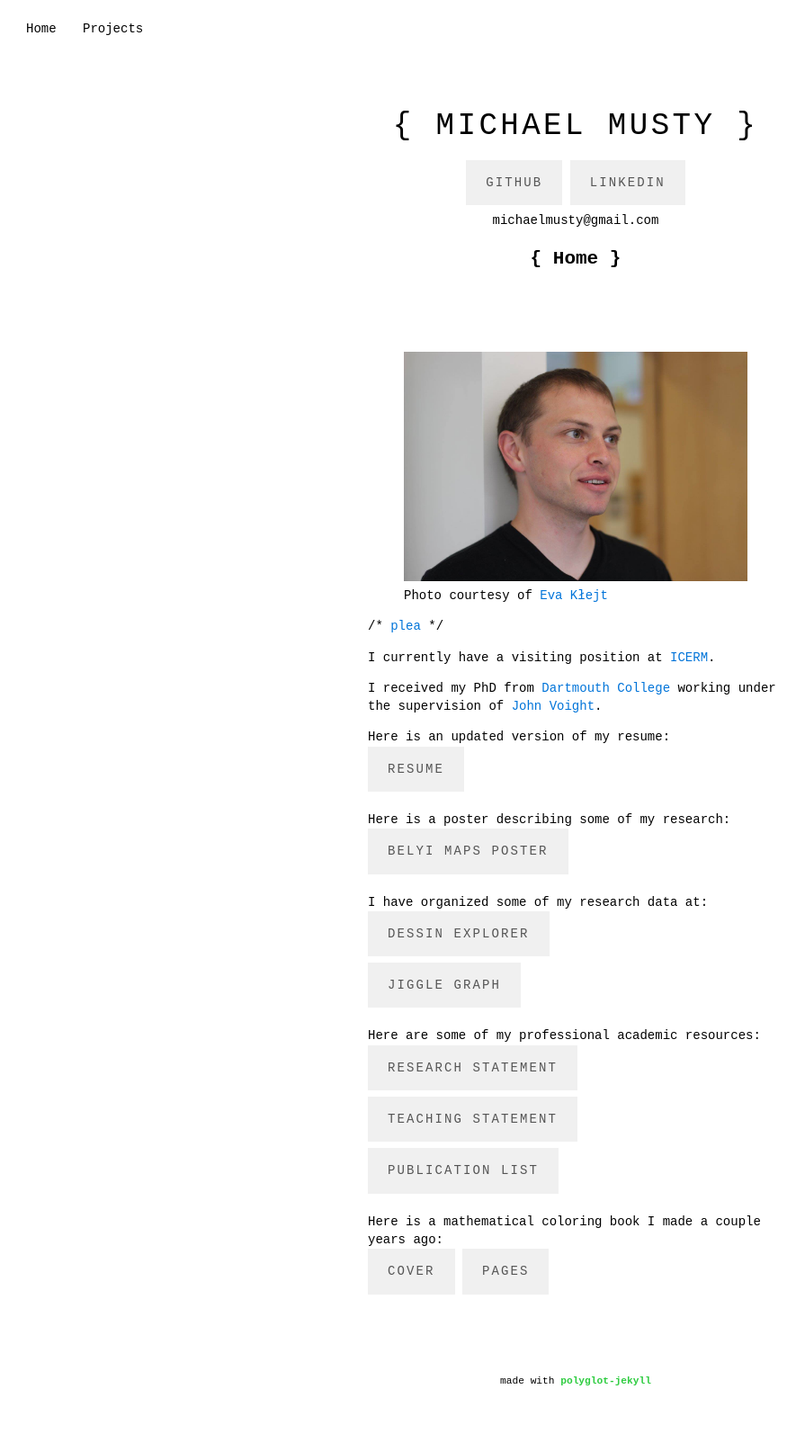
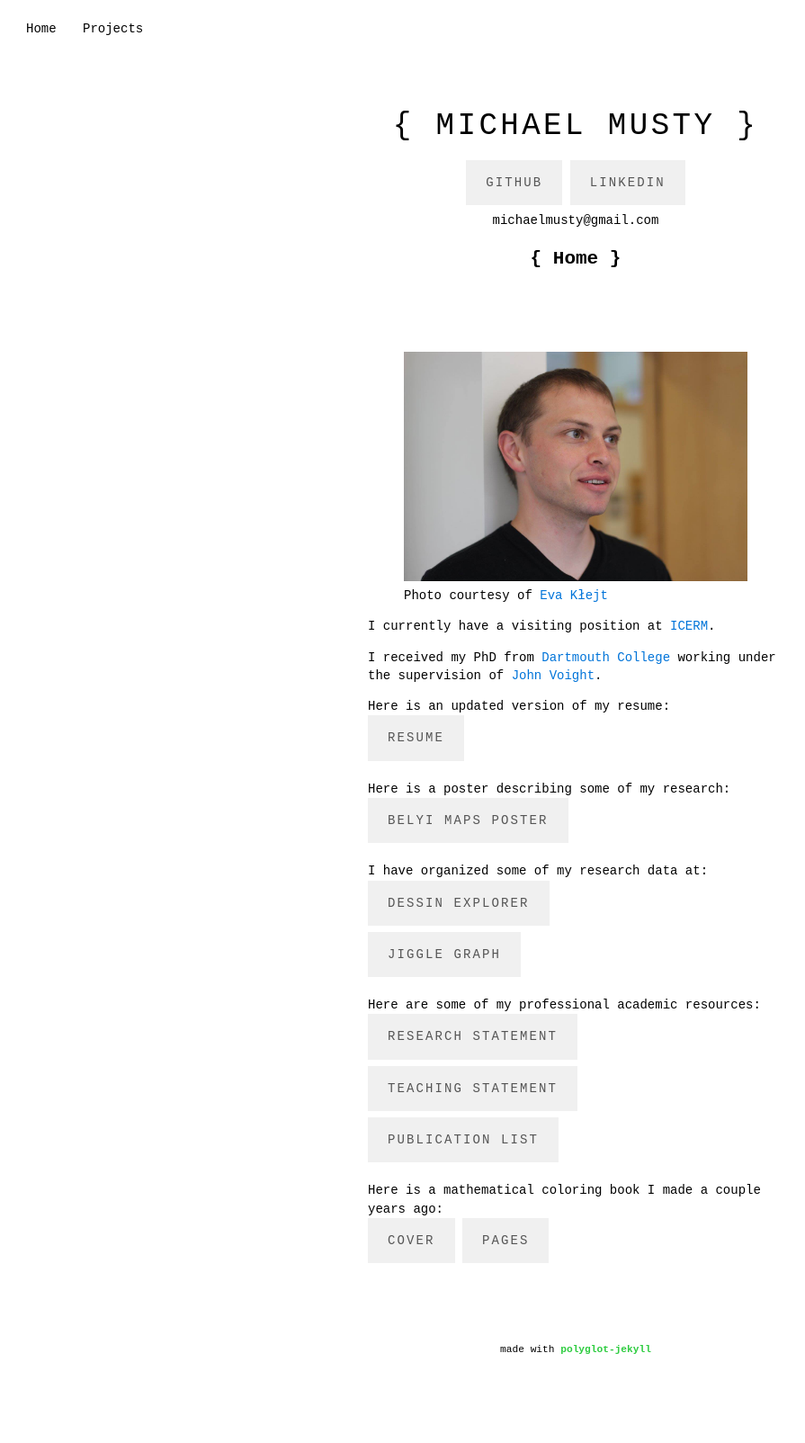
Before and after one commit to michaelmusty/michaelmusty.github.io, a Jekyll site: the page built from index.md, in a window 1280 px wide. Shown: the whole page at 90% size, without its empty margins (0-895 px from the left). Built offline with Jekyll 4.4.1, drawn with Linux system fonts in a browser that asks for light colours; after the commit the page ends 1570 px from its top, so only the background shows below that.

Commit message:
remove plea

```diff
--- a/index.md
+++ b/index.md
@@ -19,8 +19,6 @@ nav-order: 1
     <a href="http://evainfeld.net/">Eva Kłejt</a>
   </figcaption>
 </figure>
-
-/* [plea](assets/quick_dessin.pdf) */
 
 I currently have a visiting position at
 [ICERM](https://icerm.brown.edu/programs/sp-f19/).
```
